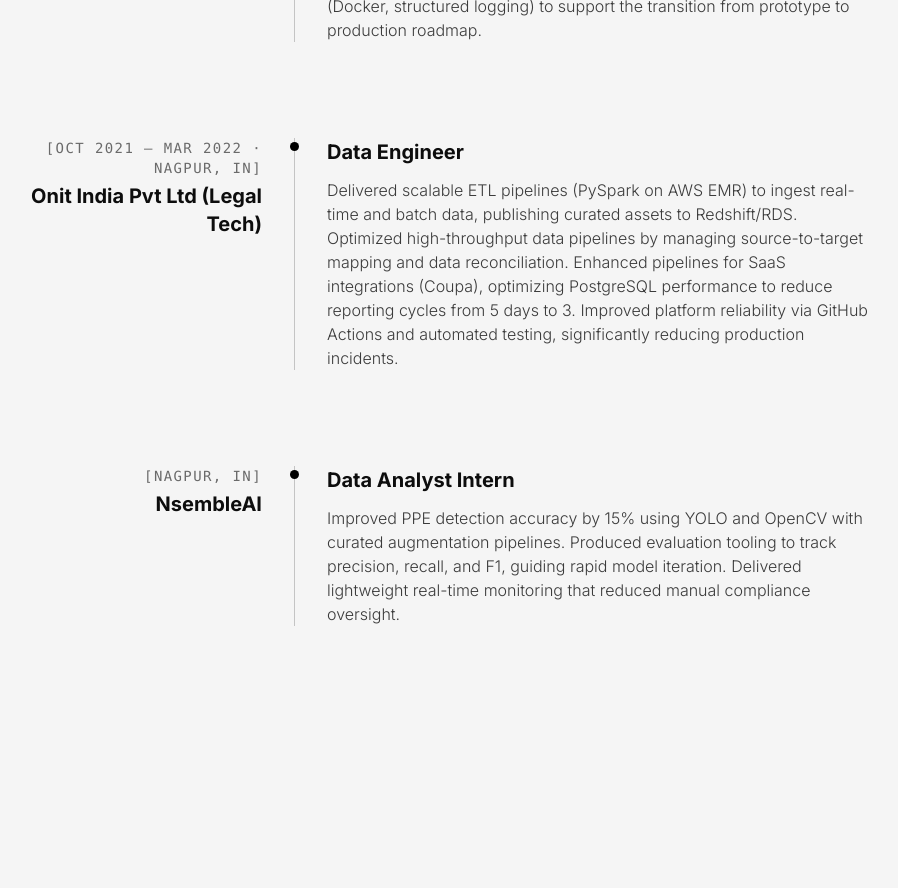
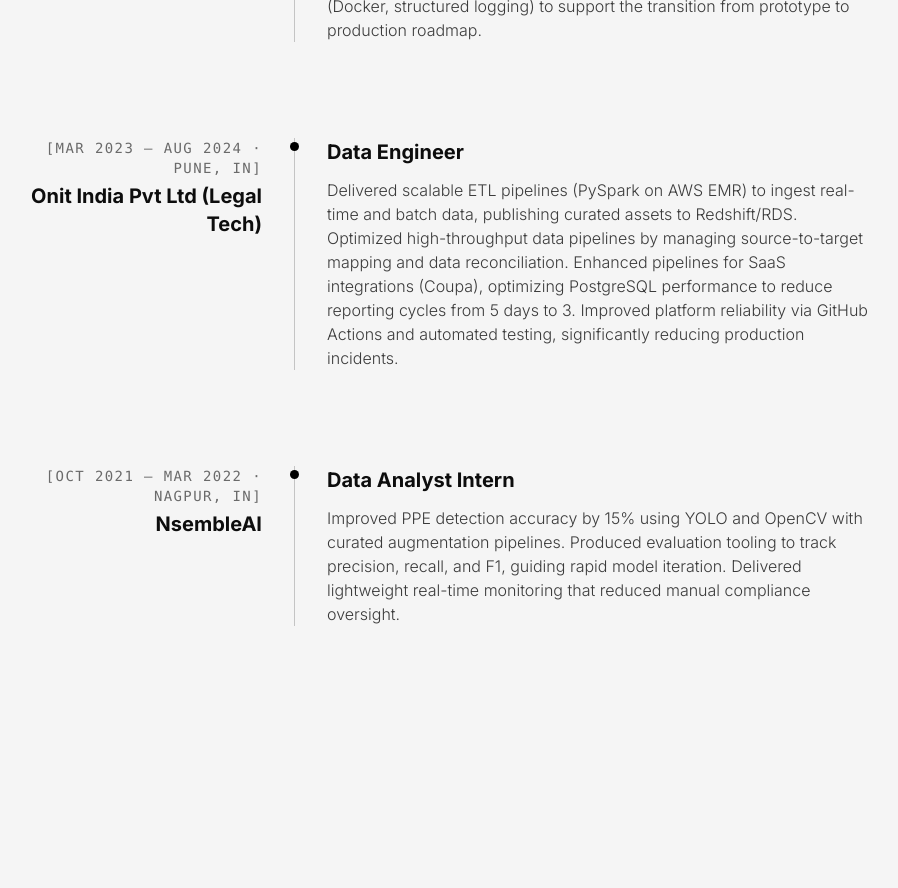
Before and after one commit to millind-yadav/millind-yadav.github.io, a React (Vite) app: page / in a window 1280 px wide. Shown: the part 2900-3788 px from the top of the page, without its empty margins (193-1091 px from the left). Built offline with nearby package versions, Linux system fonts and the light colour scheme; the HTML template or start-up script is replaced by a standard one.

Commit message:
update 2

```diff
--- a/src/components/ExperienceSection.tsx
+++ b/src/components/ExperienceSection.tsx
@@ -11,14 +11,14 @@
   {
     role: "Data Engineer",
     company: "Onit India Pvt Ltd (Legal Tech)",
-    period: "[OCT 2021 – MAR 2022 · NAGPUR, IN]",
+    period: "[MAR 2023 – AUG 2024 · Pune, IN]",
     description:
       "Delivered scalable ETL pipelines (PySpark on AWS EMR) to ingest real-time and batch data, publishing curated assets to Redshift/RDS. Optimized high-throughput data pipelines by managing source-to-target mapping and data reconciliation. Enhanced pipelines for SaaS integrations (Coupa), optimizing PostgreSQL performance to reduce reporting cycles from 5 days to 3. Improved platform reliability via GitHub Actions and automated testing, significantly reducing production incidents.",
   },
   {
     role: "Data Analyst Intern",
     company: "NsembleAI",
-    period: "[NAGPUR, IN]",
+    period: "[OCT 2021 – MAR 2022 · Nagpur, IN]",
     description:
       "Improved PPE detection accuracy by 15% using YOLO and OpenCV with curated augmentation pipelines. Produced evaluation tooling to track precision, recall, and F1, guiding rapid model iteration. Delivered lightweight real-time monitoring that reduced manual compliance oversight.",
   },
```
